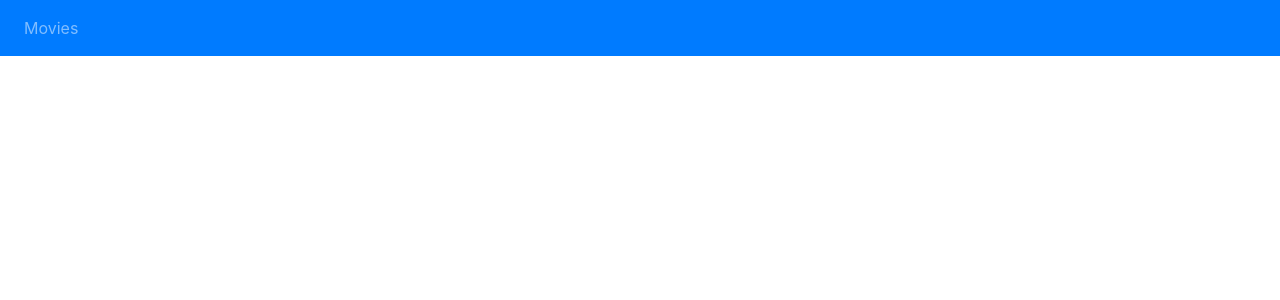
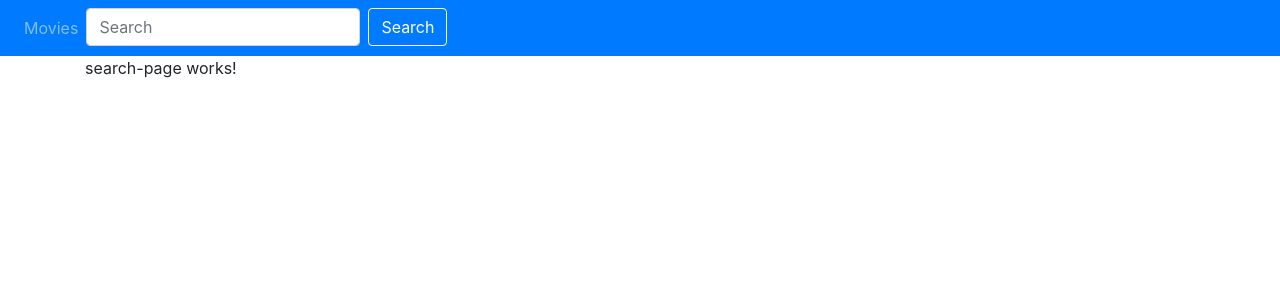
Before and after one commit to jovanna1616/angular-movies, an Angular app: page /search/1 in a window 1280 px wide. Before the commit this address led to /. Shown: the top 300 px of the page. Built offline with nearby package versions, Linux system fonts and the light colour scheme.

Commit message:
6. i 7. zadatak

```diff
--- a/src/app/app-routing/app-routing.module.ts
+++ b/src/app/app-routing/app-routing.module.ts
@@ -2,6 +2,7 @@ import { NgModule } from '@angular/core';
 import { CommonModule } from '@angular/common';
 import { RouterModule, Routes } from '@angular/router';
 import { MoviesComponent } from '../components/movies/movies.component';
+import { SearchPageComponent } from '../components/search/search-page/search-page.component';
 
 
 const appRoutes: Routes = [
@@ -13,6 +14,10 @@ const appRoutes: Routes = [
   {
     path: 'movies',
     component: MoviesComponent
+  },
+  {
+    path: 'search/:term',
+    component: SearchPageComponent
   },
 ];
 
--- a/src/app/components/layout/layout.component.html
+++ b/src/app/components/layout/layout.component.html
@@ -2,6 +2,9 @@
 	<ul class="navbar-nav">
 		<li class="nav-item">
 			<a class="nav-link" routerLink="/movies" routerLinkActive="active">Movies</a>
+		</li>
+		<li>
+			<app-search></app-search>
 		</li>
 	</ul>
 </nav>
--- /dev/null
+++ b/src/app/components/search/search-page/search-page.component.html
@@ -0,0 +1,3 @@
+<p>
+  search-page works!
+</p>
--- /dev/null
+++ b/src/app/components/search/search-page/search-page.component.ts
@@ -0,0 +1,29 @@
+import { Component, OnInit } from '@angular/core';
+import { MovieService } from '../../../shared/services/movie.service';
+import { Movie } from '../../../shared/model/movie';
+import { ActivatedRoute, Router } from '@angular/router';
+
+@Component({
+  selector: 'app-search-page',
+  templateUrl: './search-page.component.html',
+  styleUrls: ['./search-page.component.css']
+})
+export class SearchPageComponent implements OnInit {
+	private movies: Array<Movie>;
+  private term: string;
+
+  constructor(private movieService: MovieService, private route: ActivatedRoute, private router: Router) { }
+
+  ngOnInit() {
+  	this.route.params.subscribe(params => {
+  		this.movieService.searchMovies(params['term']).subscribe(foundedMovies => {
+        this.movies = foundedMovies;
+        this.term = params['term'];
+      });
+  	});
+    if (this.movies.length === 0) {
+      alert("There is no movie You searched");
+      this.router.navigate(['movies']);}
+  }
+
+}
--- a/src/app/components/search/search.component.css
+++ b/src/app/components/search/search.component.css
@@ -0,0 +1,4 @@
+button.btn.btn-outline-success.my-2.my-sm-0 {
+	color: #FFF;
+	border: 1px solid #fff;
+}
--- a/src/app/components/search/search.component.html
+++ b/src/app/components/search/search.component.html
@@ -1,3 +1,15 @@
-<p>
-  search works!
-</p>
+<form #searchForm="ngForm" (ngSubmit)="submit(term); searchForm.reset()"  class="form-inline my-2 my-lg-0">
+	<input #search="ngModel" [(ngModel)]="term" type="text" class="form-control" name="term" minlength="3" class="form-control mr-sm-2" type="search" placeholder="Search" aria-label="Search">
+	<div *ngIf="search.invalid && search.dirty"
+     class="alert alert-danger">
+      <div *ngIf="search.errors.minlength">
+        Min 3 characters required
+      </div>
+    </div>
+	<button
+	class="btn btn-outline-success my-2 my-sm-0"
+	type="submit"
+	[disabled]="searchForm.invalid">
+	Search
+	</button>
+</form>
--- a/src/app/components/search/search.component.ts
+++ b/src/app/components/search/search.component.ts
@@ -1,4 +1,5 @@
 import { Component, OnInit } from '@angular/core';
+import { Router } from '@angular/router';
 
 @Component({
   selector: 'app-search',
@@ -6,10 +7,14 @@ import { Component, OnInit } from '@angular/core';
   styleUrls: ['./search.component.css']
 })
 export class SearchComponent implements OnInit {
-
-  constructor() { }
+	private term: string;
+  constructor(private router: Router) { }
 
   ngOnInit() {
   }
 
+  submit(term) {
+        this.router.navigate(['/search', this.term]);
+    }
+
 }
--- a/src/app/shared/services/movie.service.ts
+++ b/src/app/shared/services/movie.service.ts
@@ -31,6 +31,17 @@ export class MovieService {
        // return Observable.of(this.movies);
   }
 
+  searchMovies(term): Observable<Array<Movie>> {
+    const foundedMovies = this.movies.filter((movie: Movie) => {
+      return movie.name.includes(term);
+    });
+
+    return new Observable(observer => {
+      observer.next(foundedMovies);
+    });
+    // return Observable.of(foundedMovies);
+  }
+
 
 
 }
```
Also changed, not shown: src/app/shared/search/search.module.ts (+9 -1 lines), src/app/components/search/search-page/search-page.component.css (added), 1 other file (tests, documents, lock files or other folders).
